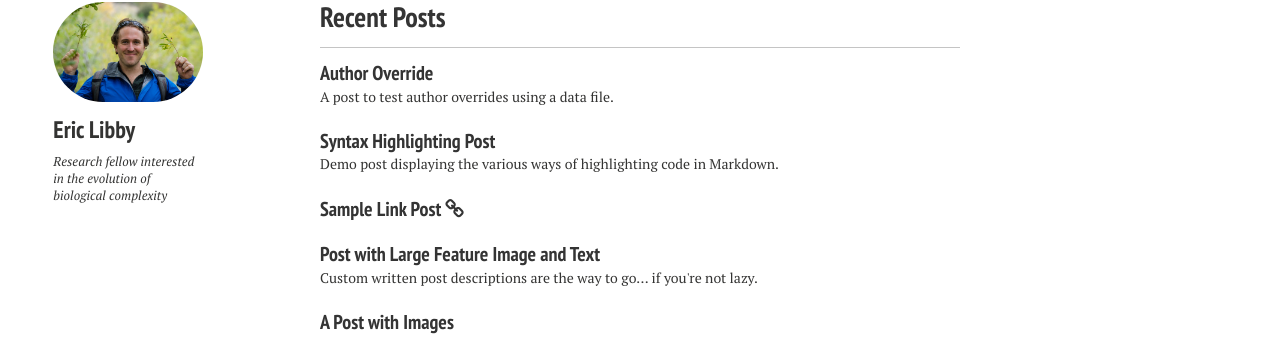
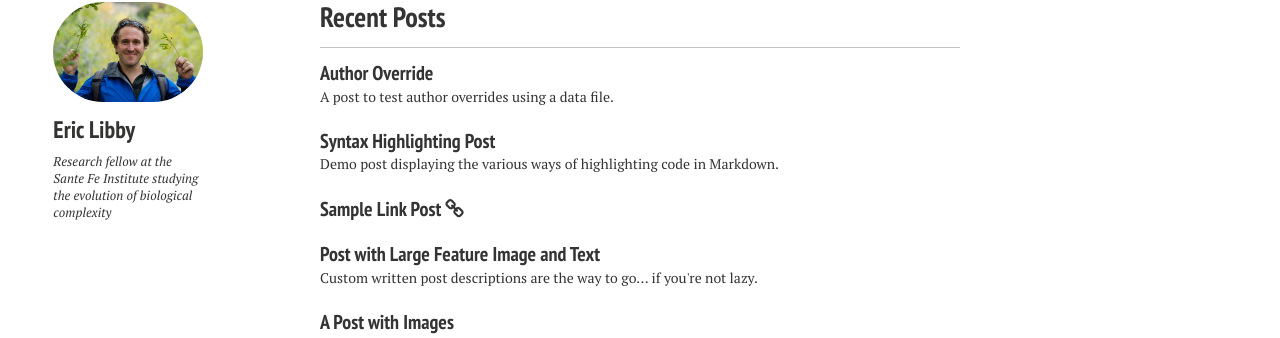
Before and after one commit to ericlibby/oldweb, a Jekyll site: the page built from index.md, in a window 1280 px wide. Shown: the part 514-852 px from the top of the page. Built offline with Jekyll 4.4.1, drawn with Linux system fonts in a browser that asks for light colours; nearby versions of some CDN libraries.

```diff
--- a/_config.yml
+++ b/_config.yml
@@ -43,7 +43,7 @@ titlecase: true
 owner:
   name: Eric Libby
   avatar: eric_profile.jpg
-  bio: "Research fellow interested in the evolution of biological complexity"
+  bio: "Research fellow at the Sante Fe Institute studying the evolution of biological complexity"
   email:
   disqus-shortname:
   twitter: #username
--- /dev/null
+++ b/google0a722f5f0c31f1b2.html
@@ -0,0 +1 @@
+google-site-verification: google0a722f5f0c31f1b2.html
```
Also changed, not shown: 1 other file.
